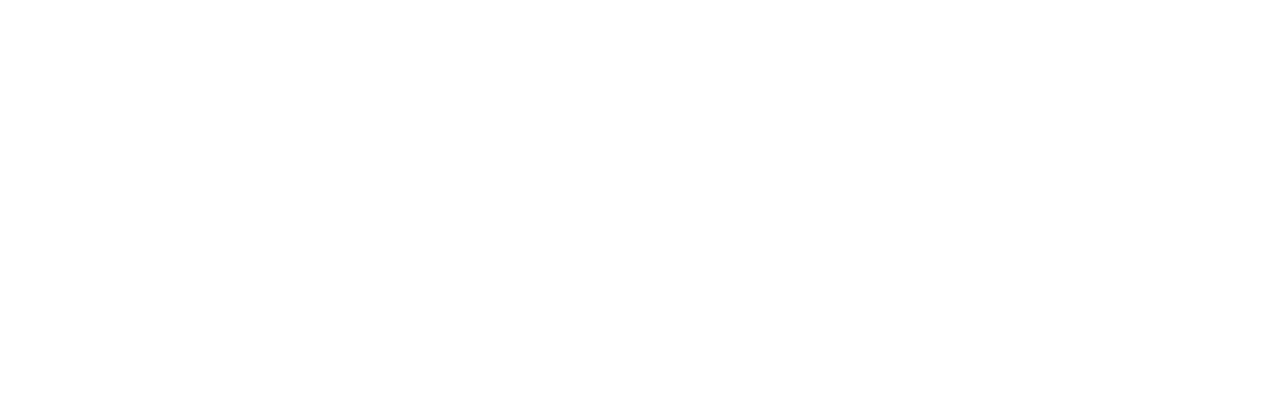
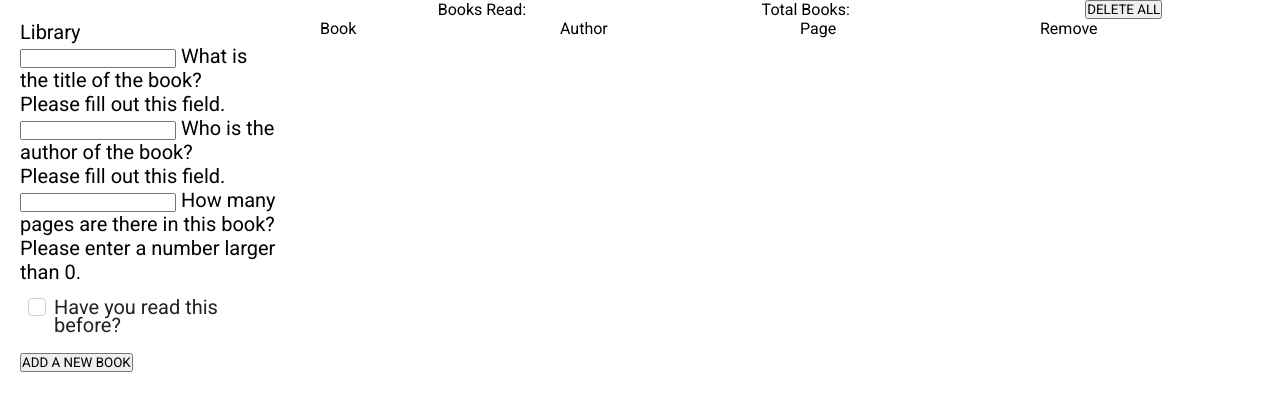
Before and after one commit to aneyeopen/Simple-Library, a plain HTML site: page index.html in a window 1280 px wide. Drawn offline with Linux system fonts and the light colour scheme.

Commit message:
having to code an entire stylesheet for each non css project is annoying, i'm going to try using a stylesheet for the first time

```diff
--- a/index.html
+++ b/index.html
@@ -0,0 +1,87 @@
+<!DOCTYPE html>
+<html lang="en">
+<head>
+    <meta charset="UTF-8">
+    <meta http-equiv="X-UA-Compatible" content="IE=edge">
+    <meta name="viewport" content="width=device-width, initial-scale=1.0">
+    <title>Library</title>
+    <link href="styles.css" rel="stylesheet">
+    <script src="script.js" defer></script>
+</head>
+<body>
+    <div class="sidebar">
+        <div class="side-header">Library</div>
+        <form>
+            <div class="input-form">
+                <input id="title" type="text" name="title" autocomplete="off" required>
+                <span class="placeholder">What is the title of the book?</span>
+                <div class="validation-form">
+                    <p class="validation-text name">Please fill out this field.</p>
+                </div>
+            </div>
+
+            <div class="input-form">
+                <input id="title" type="text" name="author" autocomplete="off" required>
+                <span class="placeholder">Who is the author of the book?</span>
+                <div class="validation-form">
+                    <p class="validation-text name">Please fill out this field.</p>
+                </div>
+            </div>
+
+            <div class="input-form">
+                <input id="title" type="text" name="number" autocomplete="off" required>
+                <span class="placeholder">How many pages are there in this book?</span>
+                <div class="validation-form">
+                    <p class="validation-text name">Please enter a number larger than 0.</p>
+                </div>
+            </div>
+
+            <svg class="checkbox-symbol">
+                <symbol id="check" viewbox="0 0 12 10">
+                <polyline
+                    points="1.5 6 4.5 9 10.5 1"
+                    stroke-linecap="round"
+                    stroke-linejoin="round"
+                    stroke-width="2"
+                ></polyline>
+                </symbol>
+            </svg>
+
+            <div class="checkbox-container">
+                <input class="checkbox-input" id="checkbox" type="checkbox" />
+                <label class="checkbox" for="checkbox">
+                <span>
+                    <svg width="12px" height="10px">
+                        <use xlink:href="#check"></use>
+                    </svg>
+                </span>
+                <span>Have you read this before?</span>
+                </label>
+            </div>
+
+                <input type="button" value="ADD A NEW BOOK" id="add-book">
+
+        </form>
+
+    </div>
+
+    <div class="main">
+        <div class="main-header">
+            <div class="books-read">Books Read: <span id="books-read"></span></div>
+            <div class="total-books">Total Books: <span id="total-books"></span></div>
+            <button class="delete-all">DELETE ALL</button>
+        </div>
+
+    <div class="main-body">
+        <div class="main-title">
+            <div class="main-book book">Book</div>
+            <div class="main-author author">Author</div>
+            <div class="main-pages pages">Page</div>
+            <div class="main-remove remove">Remove</div>
+        </div>
+        <div class="main-list">
+
+        </div>
+    </div>
+</body>
+</html>
--- a/styles.css
+++ b/styles.css
@@ -1,57 +1,159 @@
+@import url('https://fonts.googleapis.com/css?family=Roboto&display=swap');
 
+body {
+    display: grid;
+    grid-template-columns: 1fr 3fr;
+    height: 100vh;
+}
 
+* {
+    box-sizing: border-box;
+    padding: 0;
+    margin: 0;
+    font-family: "Roboto", sans-serif;
+}
 
+.main-header {
+    display: flex;
+    justify-content: space-around;
+}
 
+.main-title  {
+    display: grid;
+    grid-template-columns: 1fr 1fr 1fr 1fr;
+    grid-template-rows: repeat(auto-fill, 1fr);
+}
 
+.main-list {
+    display: grid;
+    grid-template-columns: 1fr 1fr 1fr 1fr;
+    grid-template-rows: repeat(auto-fill, 1fr);
+}
 
+.book{
+    grid-column: 1/2;
+    grid-row: inherit;
+}
 
+.author {
+    grid-column: 2/3;
+    grid-row: inherit;
 
-/* Checkbox svg from https://codepen.io/rolchau/pen/vYwVMQ */
+}
 
-.promoted-checkbox {
-    input:checked + label > svg {
-      // Firefox doesn't render svg's that is loading with the use tag if its been set to display: none and then toggled to display: block, so you have to use tricks like this to get it to render again:
-    height: 24px;
-    animation: draw-checkbox ease-in-out 0.2s forwards;
-    }
+.pages {
+    grid-column: 3/4;
+    grid-row: inherit;
 
-    label:active::after {
-    background-color: $grey-25;
-    }
+}
 
-    label {
-    color: $brand;
-    line-height: 40px;
+.removal {
+    grid-column: 4/5;
+    grid-row: inherit;
+
+}
+
+.sidebar {
+    padding: 20px 40px 20px 20px;
+    font-size: 20px;
+    display: flex;
+    flex-direction: column;
+}
+
+/*Checkbox svg from https://www.30secondsofcode.org/css/s/custom-checkbox */
+
+.checkbox-symbol {
+    position: absolute;
+    width: 0;
+    height: 0;
+    pointer-events: none;
+    user-select: none;
+}
+
+.checkbox-container {
+    box-sizing: border-box;
+    background: #ffffff;
+    color: #222;
+    height: 64px;
+    display: flex;
+    align-items: center;
+}
+
+  .checkbox-container * {
+    box-sizing: border-box;
+}
+
+.checkbox-input {
+    position: absolute;
+    visibility: hidden;
+}
+
+.checkbox {
+    user-select: none;
     cursor: pointer;
+    padding: 6px 8px;
+    border-radius: 6px;
+    overflow: hidden;
+    transition: all 0.3s ease;
+    display: flex;
+}
+
+.checkbox:not(:last-child) {
+    margin-right: 6px;
+}
+
+.checkbox:hover {
+    background: rgba(0, 119, 255, 0.06);
+}
+
+.checkbox span {
+    vertical-align: middle;
+    transform: translate3d(0, 0, 0);
+}
+
+.checkbox span:first-child {
     position: relative;
-    &:after {
-        content: "";
-        height: 40px;
-        width: 40px;
-        margin-right: 1rem;
-        float: left;
-        border: 2px solid $brand;
-        border-radius: 3px;
-        transition: 0.15s all ease-out;
-    }
-    }
-    svg {
-        stroke: $brand;
-        stroke-width: 2px;
-        height: 0; //Firefox fix
-        width: 24px;
-        position: absolute;
-        left: -48px;
-        top: -4px;
-        stroke-dasharray: 33; //Firefox fix
+    flex: 0 0 18px;
+    width: 18px;
+    height: 18px;
+    border-radius: 4px;
+    transform: scale(1);
+    border: 1px solid #cccfdb;
+    transition: all 0.3s ease;
+}
+
+.checkbox span:first-child svg {
+    position: absolute;
+    top: 3px;
+    left: 2px;
+    fill: none;
+    stroke: #fff;
+    stroke-dasharray: 16px;
+    stroke-dashoffset: 16px;
+    transition: all 0.3s ease;
+    transform: translate3d(0, 0, 0);
+}
+
+.checkbox span:last-child {
+    padding-left: 8px;
+    line-height: 18px;
+}
+
+.checkbox:hover span:first-child {
+    border-color: #0077ff;
+}
+
+.checkbox-input:checked + .checkbox span:first-child {
+    background: #0077ff;
+    border-color: #0077ff;
+    animation: zoom-in-out 0.3s ease;
+}
+
+.checkbox-input:checked + .checkbox span:first-child svg {
+    stroke-dashoffset: 0;
+}
+@keyframes zoom-in-out {
+    50% {
+    transform: scale(0.9);
     }
 }
-
-@keyframes draw-checkbox {
-    0% {
-        stroke-dashoffset: 33;
-    }
-    100% {
-        stroke-dashoffset: 0;
-    }
-}
```
